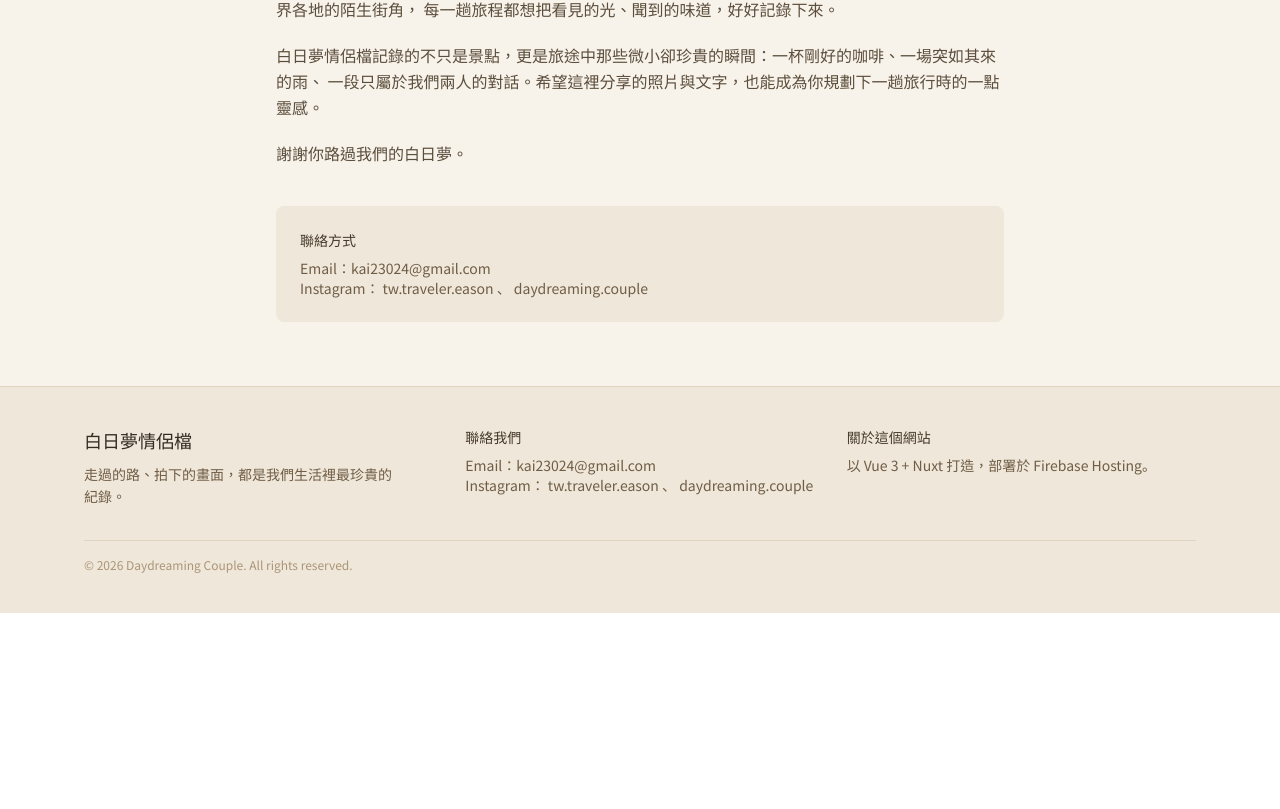
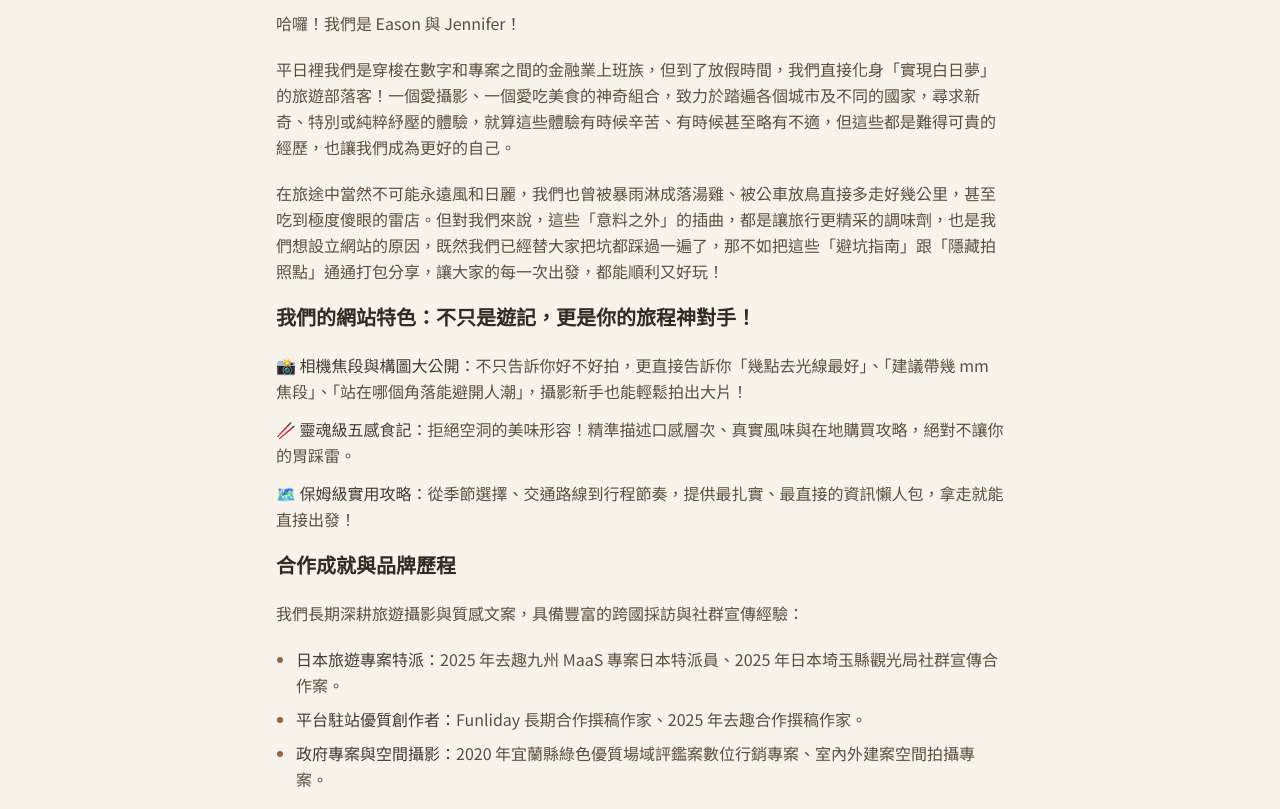
Before and after one commit to kai23024/daydreamingcouple, a Nuxt app: page /about in a window 1280 px wide. Shown: the part 691-1500 px from the top of the page. Before the commit the page ends 1304 px from the top, so only its background shows below. Built offline with nearby package versions, Linux system fonts and the light colour scheme.

Commit message:
更新關於我們頁面為真實的品牌介紹內容

```diff
--- a/app/pages/about.vue
+++ b/app/pages/about.vue
@@ -5,6 +5,7 @@ useHead({ title: '關於．我們US｜白日夢情侶檔' })
 <template>
   <div class="mx-auto max-w-3xl px-5 py-16">
     <h1 class="font-serif text-3xl text-morandi-900">關於．我們US</h1>
+    <p class="mt-3 text-lg text-morandi-500">當「數字控」遇上「感性控」：一場把白日夢變成現實的冒險！</p>
 
     <img
       src="https://picsum.photos/seed/dreamcouple-about/1000/560"
@@ -13,15 +14,28 @@ useHead({ title: '關於．我們US｜白日夢情侶檔' })
     >
 
     <div class="mt-8 space-y-5 leading-relaxed text-morandi-700">
+      <p>哈囉！我們是 Eason 與 Jennifer！</p>
       <p>
-        我們是一對喜歡到處走走、拍拍照、吃吃喝喝的情侶。從台灣的山城小鎮，到日本的四季風景，再到世界各地的陌生街角，
-        每一趟旅程都想把看見的光、聞到的味道，好好記錄下來。
+        平日裡我們是穿梭在數字和專案之間的金融業上班族，但到了放假時間，我們直接化身「實現白日夢」的旅遊部落客！一個愛攝影、一個愛吃美食的神奇組合，致力於踏遍各個城市及不同的國家，尋求新奇、特別或純粹紓壓的體驗，就算這些體驗有時候辛苦、有時候甚至略有不適，但這些都是難得可貴的經歷，也讓我們成為更好的自己。
       </p>
       <p>
-        白日夢情侶檔記錄的不只是景點，更是旅途中那些微小卻珍貴的瞬間：一杯剛好的咖啡、一場突如其來的雨、
-        一段只屬於我們兩人的對話。希望這裡分享的照片與文字，也能成為你規劃下一趟旅行時的一點靈感。
+        在旅途中當然不可能永遠風和日麗，我們也曾被暴雨淋成落湯雞、被公車放鳥直接多走好幾公里，甚至吃到極度傻眼的雷店。但對我們來說，這些「意料之外」的插曲，都是讓旅行更精采的調味劑，也是我們想設立網站的原因，既然我們已經替大家把坑都踩過一遍了，那不如把這些「避坑指南」跟「隱藏拍照點」通通打包分享，讓大家的每一次出發，都能順利又好玩！
       </p>
-      <p>謝謝你路過我們的白日夢。</p>
+
+      <h2 class="mt-8 font-serif text-xl font-bold text-morandi-900">我們的網站特色：不只是遊記，更是你的旅程神對手！</h2>
+      <ul class="space-y-3">
+        <li>📸 <strong class="font-medium text-morandi-800">相機焦段與構圖大公開：</strong>不只告訴你好不好拍，更直接告訴你「幾點去光線最好」、「建議帶幾 mm 焦段」、「站在哪個角落能避開人潮」，攝影新手也能輕鬆拍出大片！</li>
+        <li>🥢 <strong class="font-medium text-morandi-800">靈魂級五感食記：</strong>拒絕空洞的美味形容！精準描述口感層次、真實風味與在地購買攻略，絕對不讓你的胃踩雷。</li>
+        <li>🗺️ <strong class="font-medium text-morandi-800">保姆級實用攻略：</strong>從季節選擇、交通路線到行程節奏，提供最扎實、最直接的資訊懶人包，拿走就能直接出發！</li>
+      </ul>
+
+      <h2 class="mt-8 font-serif text-xl font-bold text-morandi-900">合作成就與品牌歷程</h2>
+      <p>我們長期深耕旅遊攝影與質感文案，具備豐富的跨國採訪與社群宣傳經驗：</p>
+      <ul class="list-disc space-y-2 pl-5 marker:text-clay-600">
+        <li><strong class="font-medium text-morandi-800">日本旅遊專案特派：</strong>2025 年去趣九州 MaaS 專案日本特派員、2025 年日本埼玉縣觀光局社群宣傳合作案。</li>
+        <li><strong class="font-medium text-morandi-800">平台駐站優質創作者：</strong>Funliday 長期合作撰稿作家、2025 年去趣合作撰稿作家。</li>
+        <li><strong class="font-medium text-morandi-800">政府專案與空間攝影：</strong>2020 年宜蘭縣綠色優質場域評鑑案數位行銷專案、室內外建案空間拍攝專案。</li>
+      </ul>
     </div>
 
     <div class="mt-10 rounded-lg bg-morandi-100 p-6 text-sm text-morandi-500">
```
